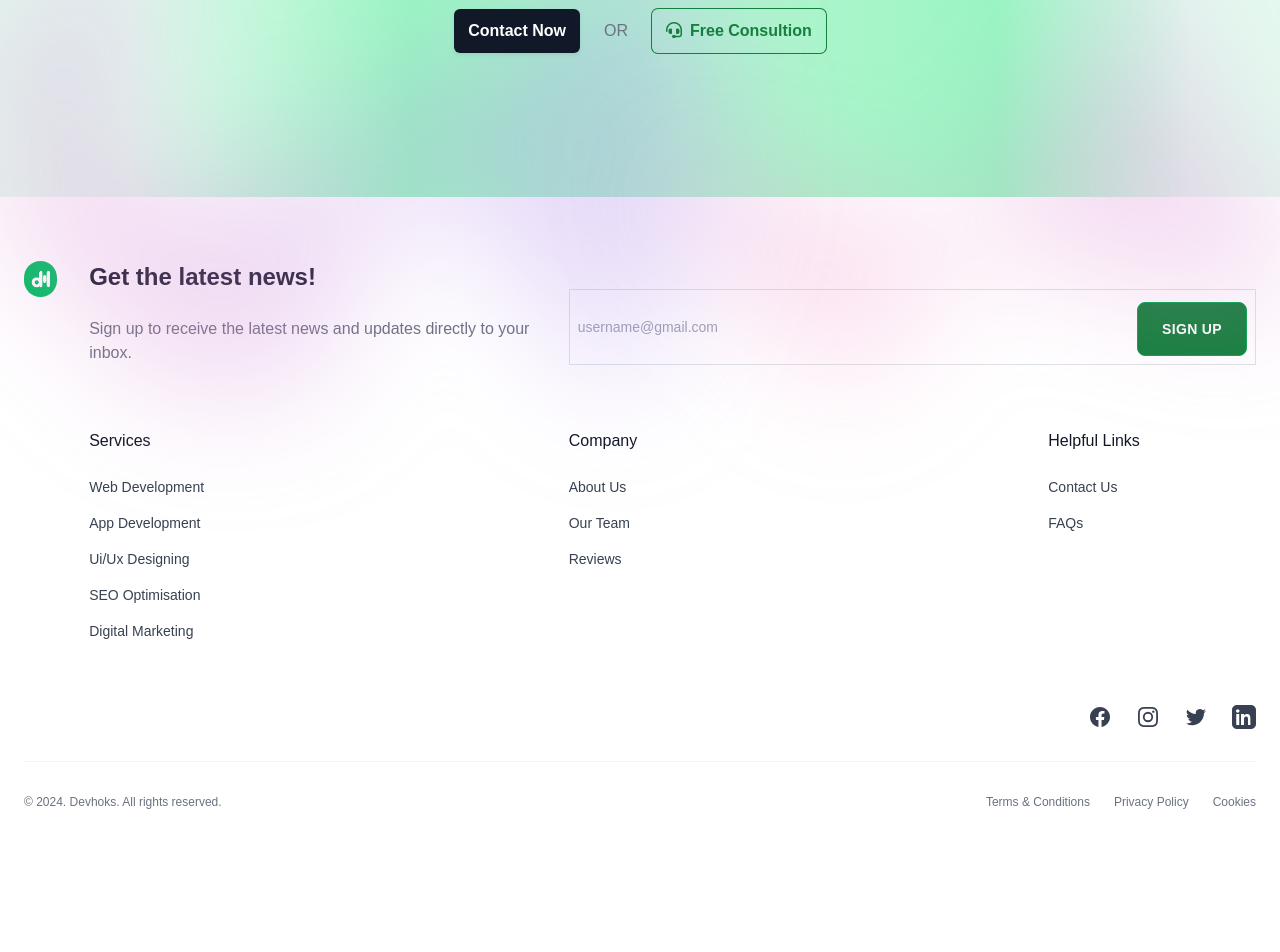
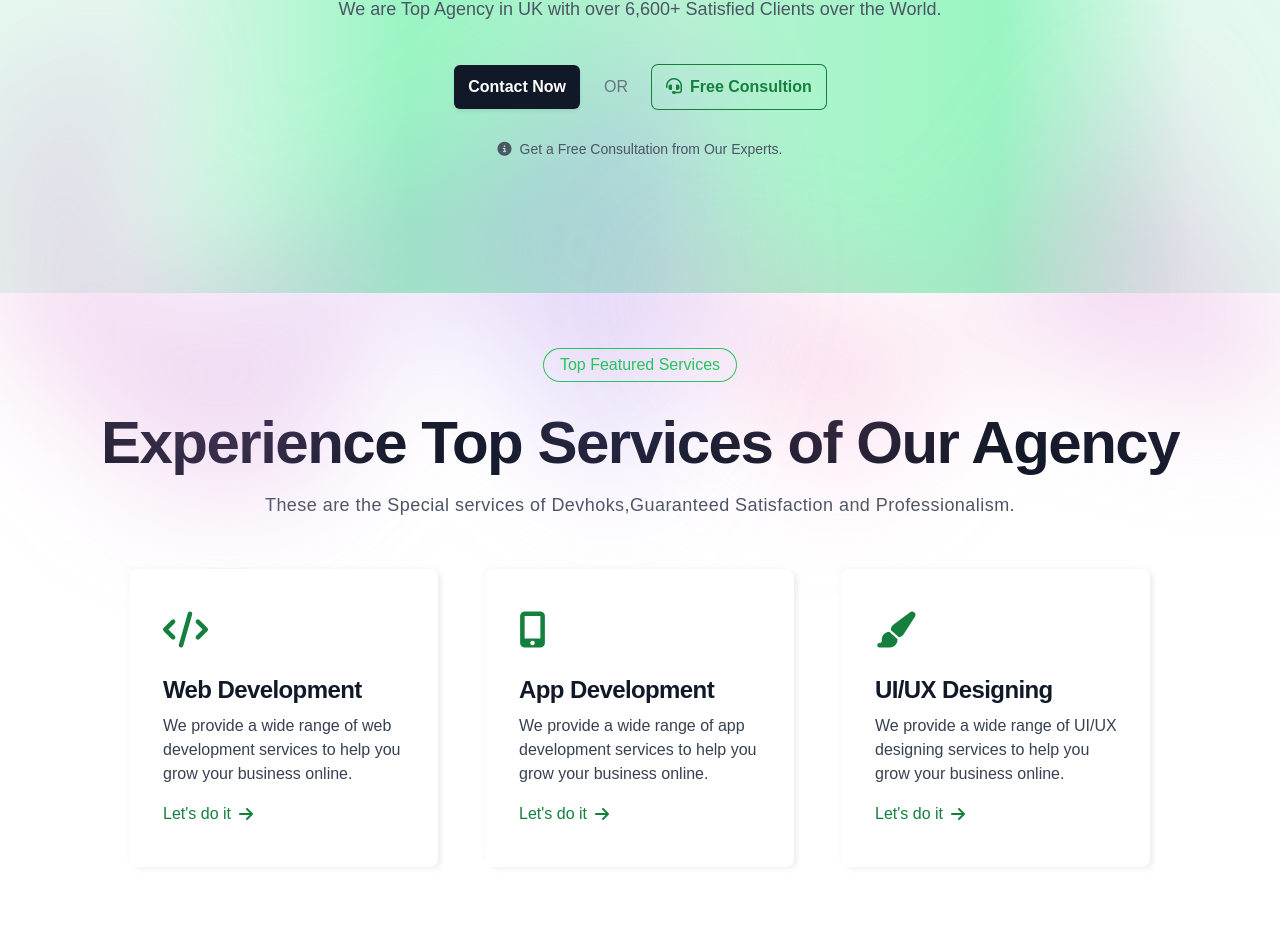
Before and after one commit to ABDULHAMEED-10/DevHooks, a React (Vite) app in the folder DevHoks/: page / in a window 1280 px wide. Shown: the part 495-1447 px from the top of the page. Before the commit the page ends 1369 px from the top, so only its background shows below. Built offline with nearby package versions, Linux system fonts and the light colour scheme.

Commit message:
feature section added

```diff
--- /dev/null
+++ b/DevHoks/src/Pages/Home/HomeComponents/Brand.jsx
@@ -0,0 +1,64 @@
+import PropTypes from "prop-types";
+import { brandsData } from "../../../demoData";
+
+export default function Brand() {
+  return (
+    <section className="bg-white pt-10 dark:bg-dark">
+      <div className="container mx-auto">
+        <div className="-mx-4 flex flex-wrap">
+          <div className="w-full px-4">
+          <p className="mt-6 text-3xl leading-8 font-bold text-gray-900 flex justify-center items-center">
+          Trusted by 6,600+ Clients and Companies including
+            </p>
+            <div className="flex flex-wrap items-center justify-center">
+              {brandsData.map((brand, i) => (
+                <SingleImage key={i} brand={brand} />
+              ))}
+            </div>
+          </div>
+        </div>
+      </div>
+    </section>
+  );
+}
+
+const SingleImage = ({ brand }) => {
+  const { link, imageSrc, lightImageSrc, altText } = brand;
+  return (
+    <>
+
+      <a
+        href={link}
+        className="mx-4 flex w-[150px] items-center justify-center py-5 2xl:w-[180px]"
+      >
+        <img src={imageSrc} alt={altText} className="h-10 w-full dark:hidden" />
+        <img
+          src={lightImageSrc}
+          alt={altText}
+          className="hidden h-25 w-full dark:block"
+        />
+      </a>
+    </>
+  );
+};
+
+
+SingleImage.propTypes = {
+  brand: PropTypes.shape({
+    link: PropTypes.string.isRequired,
+    imageSrc: PropTypes.string.isRequired,
+    lightImageSrc: PropTypes.string.isRequired,
+    altText: PropTypes.string.isRequired,
+  }).isRequired,
+};
+
+Brand.propTypes = {
+  brandsData: PropTypes.arrayOf(
+    PropTypes.shape({
+      link: PropTypes.string.isRequired,
+      imageSrc: PropTypes.string.isRequired,
+      lightImageSrc: PropTypes.string.isRequired,
+      altText: PropTypes.string.isRequired,
+    })
+  ).isRequired,
+};
--- a/DevHoks/src/Pages/Home/HomeComponents/HeroSection.jsx
+++ b/DevHoks/src/Pages/Home/HomeComponents/HeroSection.jsx
@@ -1,6 +1,6 @@
 // eslint-disable-next-line no-unused-vars
 import React from "react";
-import "./../HomeComponents/HeroSection.css";
+import "./../HomeComponents/Home.css";
 import { Typewriter } from 'react-simple-typewriter'
 
 const HeroSection = () => {
@@ -24,16 +24,16 @@ const HeroSection = () => {
             className="relative left-[calc(50%-11rem)] aspect-[1155/678] w-[36.125rem] -translate-x-1/2 rotate-[30deg] bg-gradient-to-tr from-[#ff80b5] to-[#9089fc] opacity-30 sm:left-[calc(50%-30rem)] sm:w-[72.1875rem]"
           />
         </div>
-        <div className="mx-auto max-w-2xl py-20 sm:py-28 lg:py-36">
+        <div className="mx-auto max-w-5xl py-24 sm:py-32 lg:py-43">
           <div className="hidden sm:mb-8 sm:flex sm:justify-center">
-            <div className="relative rounded-full px-4 py-2 text-md leading-6 font-medium text-green-900 bg-green-300 ring-1 ring-green-300">
-              Delivering The Solution Over The Globe.{' '}
+            <div className="relative rounded-full px-4 py-2 text-md leading-6 font-medium text-green-700 bg-green-300 ring-1 ring-green-300">
+              Delivering The Solution Over The Globe.{''}
 
             </div>
           </div>
           <div className="text-center">
-            <h1 className="text-4xl font-bold tracking-tight text-gray-900 sm:text-6xl">
-            We Tackle Every Nech {' '}<span className="text__gradient"><Typewriter
+            <h1 className="text-4xl font-bold tracking-tight text-gray-900 sm:text-8xl ">
+            We Tackle Every Nech {' '}<div className="text__gradient"><Typewriter
             words={services}
             loop={0}
             cursor
@@ -41,7 +41,7 @@ const HeroSection = () => {
             typeSpeed={70}
             deleteSpeed={50}
             delaySpeed={1000}
-          /></span>
+          /></div>
                         </h1>
 
 
@@ -64,7 +64,11 @@ const HeroSection = () => {
                   <i className="fa-solid fa-headset pr-2"></i>
                  Free Consultion
               </a>
-            </div>
+              </div>
+
+              <p className="mt-6 text-sm leading-8 text-gray-600">
+              <i className="fa-solid fa-circle-info mr-2"></i>Get a Free Consultation from Our Experts.
+              </p>
           </div>
         </div>
         <div
--- a/DevHoks/src/Pages/Home/HomeComponents/HeroSection.css
+++ b/DevHoks/src/Pages/Home/HomeComponents/Home.css
@@ -7,3 +7,9 @@
     -webkit-background-clip: text;
     -webkit-text-fill-color: transparent;
 }
+.card{
+    box-shadow:
+        rgba(196, 201, 195, 0.06) -4px -4px 4px 0px , /* Top */
+        rgba(142, 142, 142, 0.06) 4px 4px 4px 0px ,  /* Bottom */
+        rgba(142, 142, 142, 0.06) 4px 0px 4px 0px ;  /* Right */
+}
--- /dev/null
+++ b/DevHoks/src/Pages/Home/HomeComponents/Services.jsx
@@ -0,0 +1,36 @@
+import { servicesData } from "../../../demoData";
+import ServicesCard from "./ServicesCard";
+export const Services = () => {
+  return (
+    <div className="bg-white py-10 sm:py-14">
+      <div className="mx-auto max-w-8xl px-4 lg:px-8 ">
+        <div className="mx-auto lg:text-center mb-5">
+        <div className="hidden sm:mb-8 sm:flex sm:justify-center sm:items-center">
+            <div className="relative rounded-full px-3 py-1 text-md leading-6 font-medium text-green-500 ring-1 ring-green-500">
+              Top Featured Services
+
+            </div>
+          </div>
+          <p className="mt-2 text-2xl font-semibold tracking-tight text-gray-900 sm:text-6xl">
+          Experience Top Services of Our Agency
+          </p>
+          <p className="mt-3 text-lg font-medium tracking-wide leading-8 text-gray-600">
+          These are the Special services of Devhoks,Guaranteed Satisfaction and Professionalism.
+          </p>
+        </div>
+        <div className="flex items-center justify-center gap-5">
+          {servicesData.map((service, i) => (
+            <div
+              key={i}
+              className="w-full sm:w-1/2 md:w-1/3 lg:w-1/4 flex items-center justify-center"
+            >
+              <ServicesCard prop={service} />
+            </div>
+          ))}
+        </div>
+      </div>
+    </div>
+  );
+};
+
+export default Services;
--- /dev/null
+++ b/DevHoks/src/Pages/Home/HomeComponents/ServicesCard.jsx
@@ -0,0 +1,35 @@
+import PropTypes from "prop-types";
+import { Link } from "react-router-dom";
+const ServicesCard = ({ prop }) => {
+return (
+    <div className="px-8 py-10 bg-white border border-white rounded-lg card">
+        <i className={`mb-4 text-4xl text-green-700 ${prop.icon}`}></i>
+        <Link to={prop.lnk}>
+            <h5 className="mb-2 text-2xl font-bold tracking-tight text-gray-900 dark:text-black">
+                {prop.title}
+            </h5>
+        </Link>
+        <p className="mb-3 font-normal text-gray-700 dark:text-gray-700">
+            {prop.description}
+        </p>
+        <Link
+            to={prop.lnk}
+            className="flex items-center text-md font-medium text-center text-green-700 hover:text-black hover:transition duration-300 focus:text-black dark:hover:text-black"
+        >
+            Let&apos;s do it
+            <i className="ml-2 fas fa-arrow-right"></i>
+        </Link>
+    </div>
+);
+};
+
+ServicesCard.propTypes = {
+  prop: PropTypes.shape({
+    title: PropTypes.string.isRequired,
+    description: PropTypes.string.isRequired,
+      lnk: PropTypes.string.isRequired,
+    icon: PropTypes.string.isRequired,
+  }).isRequired,
+};
+
+export default ServicesCard;
--- a/DevHoks/src/Pages/Home/home.jsx
+++ b/DevHoks/src/Pages/Home/home.jsx
@@ -3,12 +3,16 @@ import Layout from '../../Components/Layout';
 import React from 'react'
 import MetaData from '../../Components/MataData';
 import HeroSection from './HomeComponents/HeroSection';
+import Brand from './HomeComponents/Brand';
+import Services from './HomeComponents/Services';
 const Home = () => {
     return (
         <div>
         <MetaData title="Home" />
         <Layout>
-           <HeroSection />
+                <HeroSection />
+                {/* <Brand /> */}
+                <Services />
         </Layout>
         </div>
     );
--- a/DevHoks/src/demoData.jsx
+++ b/DevHoks/src/demoData.jsx
@@ -1,3 +1,4 @@
+
 const servicestype = [
   {
     id: 1,
@@ -30,5 +31,69 @@ const servicestype = [
     title: "Branding",
   },
 ];
+const brandsData = [
+  {
+    id: 1,
+    imageSrc:"https://images.app.goo.gl/WW4z5APdLmmjorWd7"
+      ,
+    lightImageSrc:"https://images.app.goo.gl/WW4z5APdLmmjorWd7"
+      ,
+    altText: "graygrids",
+    link: "#",
+  },
+  {
+    id: 2,
+    imageSrc:"https://images.app.goo.gl/GsNqEzkRSJ5m6SoW8"
+      ,
+    lightImageSrc:"https://images.app.goo.gl/GsNqEzkRSJ5m6SoW8"
+      ,
+    altText: "envato",
+    link: "#",
+  },
+  {
+    id: 3,
+    imageSrc:"https://images.app.goo.gl/JTUPfMEQP2QPnMhV8" ,
+    lightImageSrc:"https://images.app.goo.gl/JTUPfMEQP2QPnMhV8"
+      ,
+    altText: "uideck",
+    link: "#",
+  },
 
-export { servicestype };
+  {
+    id: 4,
+    imageSrc: "https://images.app.goo.gl/28BLD9xK9fCvKDKH6",
+    lightImageSrc:"https://images.app.goo.gl/28BLD9xK9fCvKDKH6"
+      ,
+    altText: "ayroui",
+    link: "#",
+  },
+
+];
+const servicesData = [
+  {
+    id: 1,
+    icon: "fas fa-code",
+    title: "Web Development",
+    description:
+      "We provide a wide range of web development services to help you grow your business online.",
+    link: "/service/web-development",
+  },
+  {
+    id: 2,
+    icon: "fas fa-mobile-alt",
+    title: "App Development",
+    description:
+      "We provide a wide range of app development services to help you grow your business online.",
+    lnk: "/service/app-development",
+  },
+  {
+    id: 3,
+    icon: "fas fa-paint-brush",
+    title: "UI/UX Designing",
+    description:
+      "We provide a wide range of UI/UX designing services to help you grow your business online.",
+    link: "/service/ui-ux-designing",
+  }
+]
+
+export { servicestype, brandsData, servicesData };
```
Also changed, not shown: DevHoks/public/brand.png (added).
